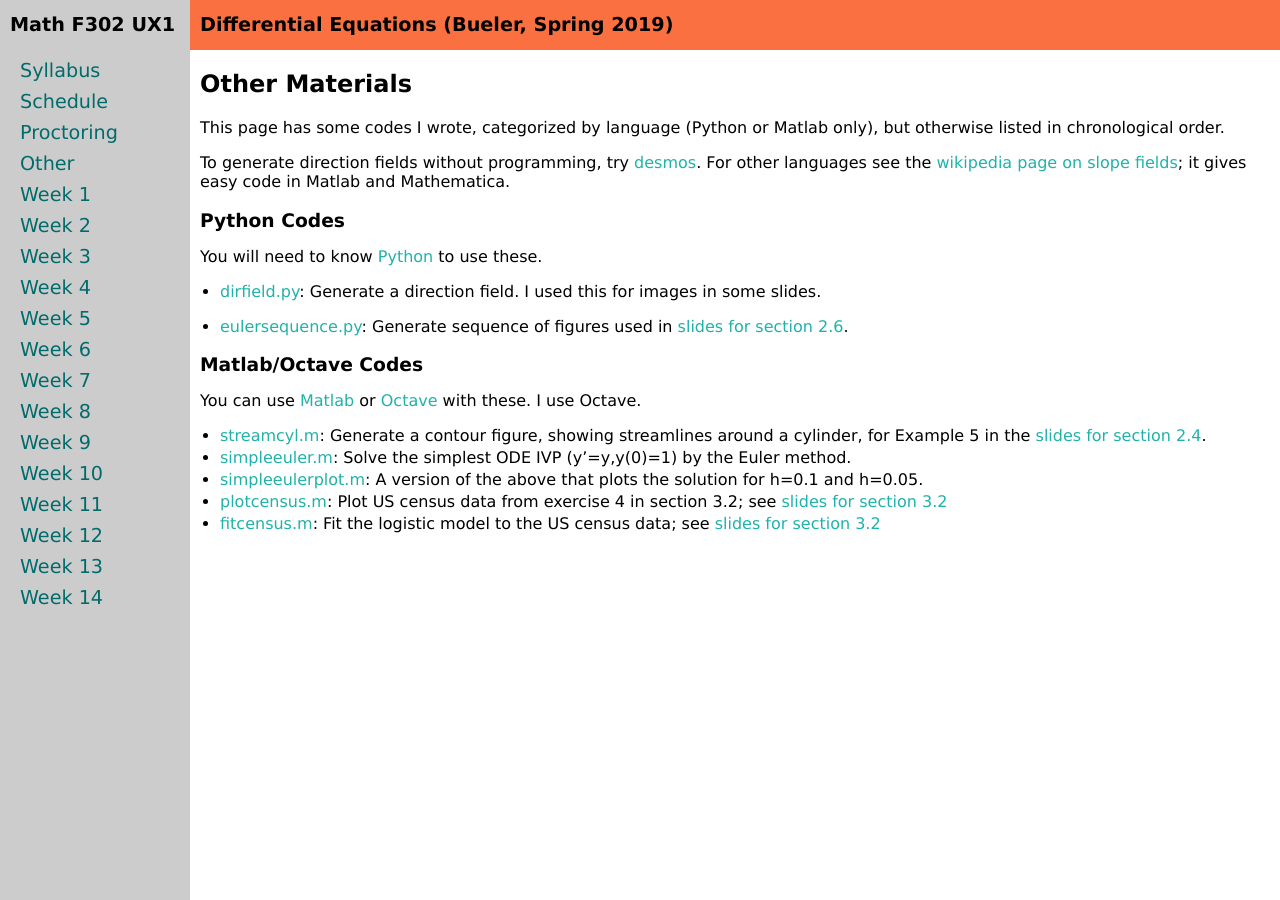
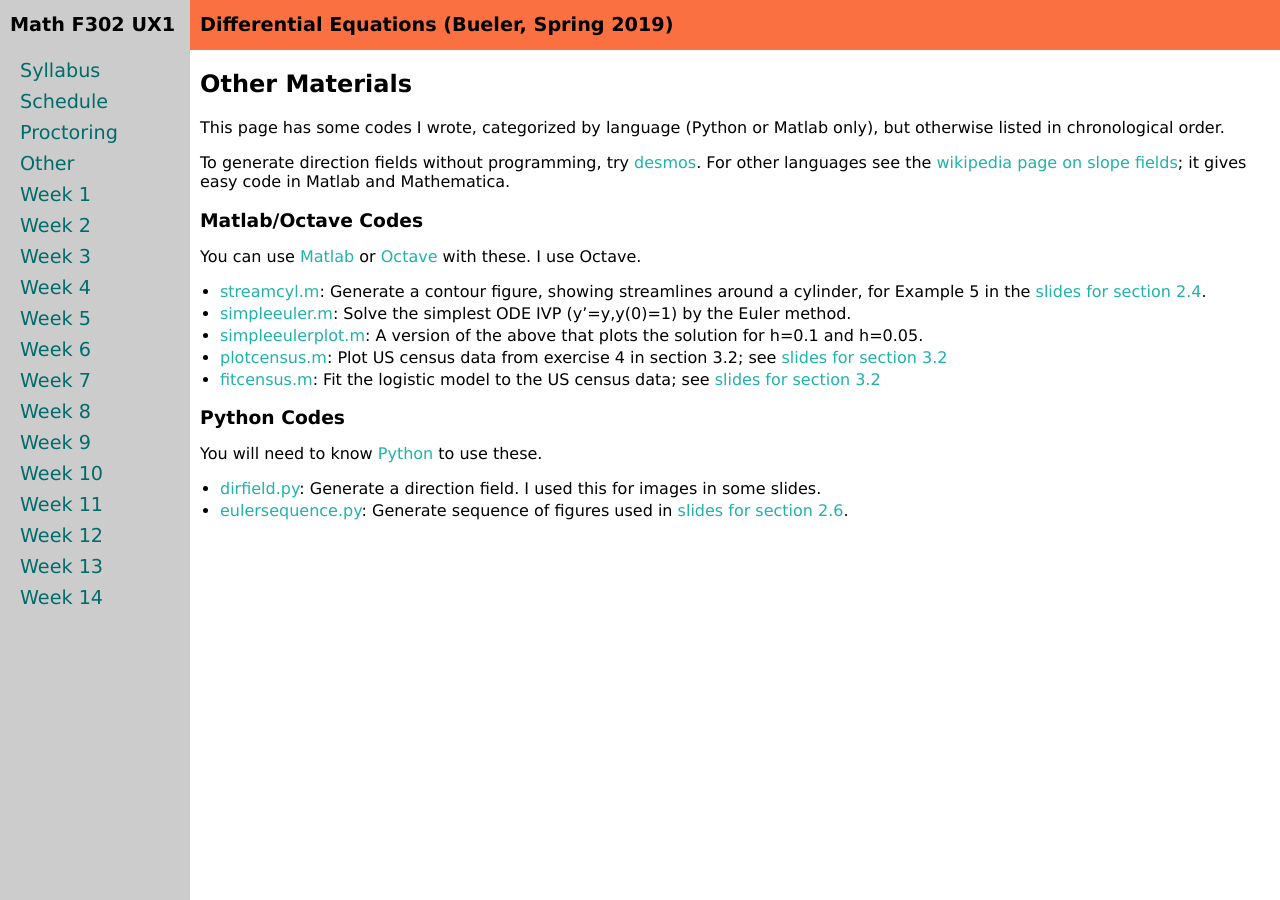
Before and after one commit to bueler/math302, a Jekyll site: the page built from other.md, in a window 1280 px wide. Built offline with Jekyll 4.4.1, drawn with Linux system fonts in a browser that asks for light colours; some of the changed lines change nothing that is shown.

Commit message:
minor format

```diff
--- a/other.md
+++ b/other.md
@@ -9,14 +9,6 @@ This page has some codes I wrote, categorized by language (Python or Matlab only
 
 To generate direction fields without programming, try [desmos](https://www.desmos.com/).  For other languages see the [wikipedia page on slope fields](https://en.wikipedia.org/wiki/Slope_field); it gives easy code in Matlab and Mathematica.
 
-### Python Codes
-
-You will need to know [Python](https://www.python.org/) to use these.
-
-* [dirfield.py](assets/codes/dirfield.py): Generate a direction field.  I used this for images in some slides.
-
-* [eulersequence.py](assets/codes/eulersequence.py): Generate sequence of figures used in [slides for section 2.6](assets/slides/2-6.pdf).
-
 ### Matlab/Octave Codes
 
 You can use [Matlab](https://www.mathworks.com/products/matlab.html) or [Octave](https://www.gnu.org/software/octave/) with these.  I use Octave.
@@ -26,3 +18,10 @@ You can use [Matlab](https://www.mathworks.com/products/matlab.html) or [Octave]
 * [simpleeulerplot.m](assets/codes/simpleeulerplot.m): A version of the above that plots the solution for h=0.1 and h=0.05.
 * [plotcensus.m](assets/codes/plotcensus.m): Plot US census data from exercise 4 in section 3.2; see [slides for section 3.2](assets/slides/3-2.pdf)
 * [fitcensus.m](assets/codes/fitcensus.m): Fit the logistic model to the US census data; see [slides for section 3.2](assets/slides/3-2.pdf)
+
+### Python Codes
+
+You will need to know [Python](https://www.python.org/) to use these.
+
+* [dirfield.py](assets/codes/dirfield.py): Generate a direction field.  I used this for images in some slides.
+* [eulersequence.py](assets/codes/eulersequence.py): Generate sequence of figures used in [slides for section 2.6](assets/slides/2-6.pdf).
```
